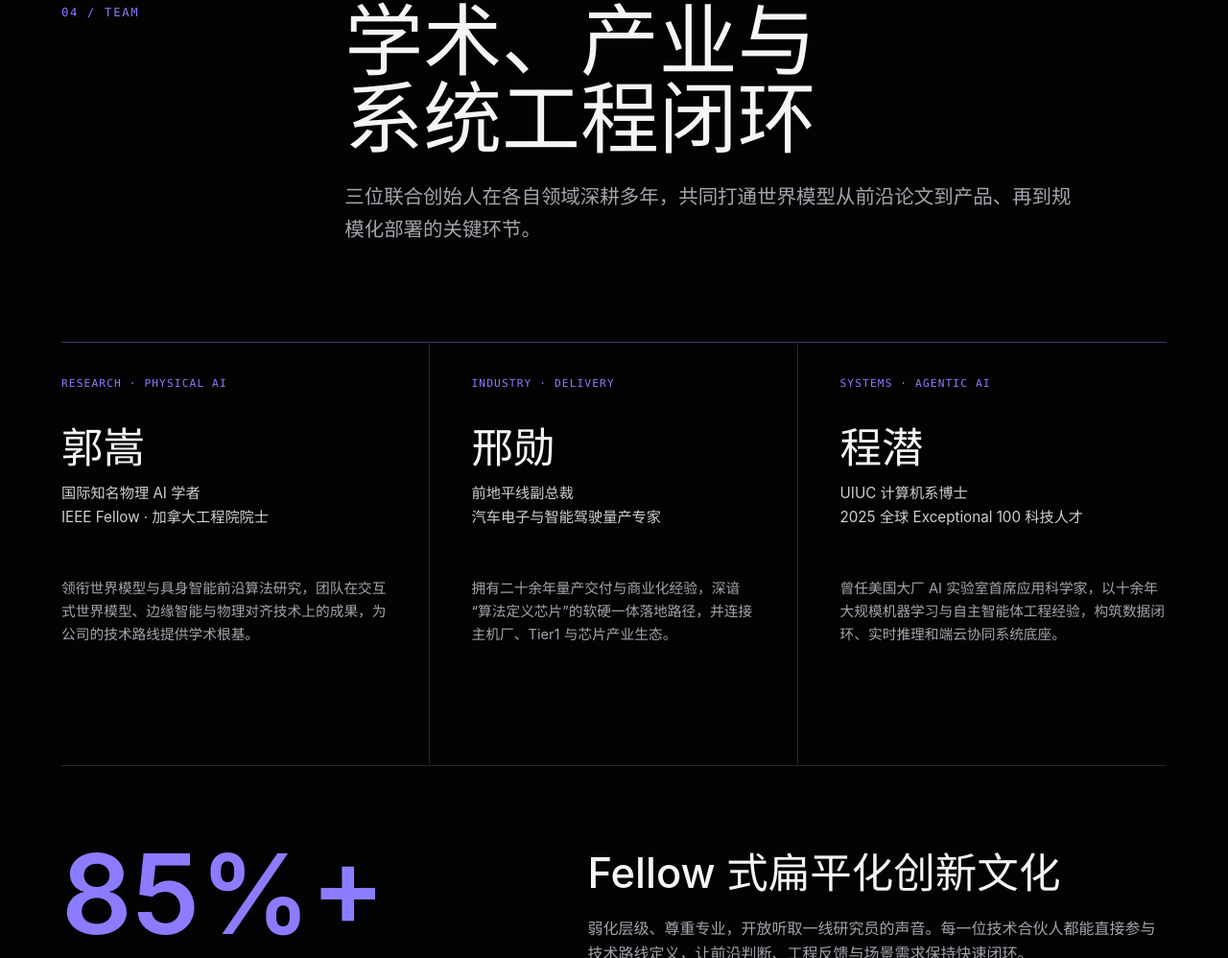
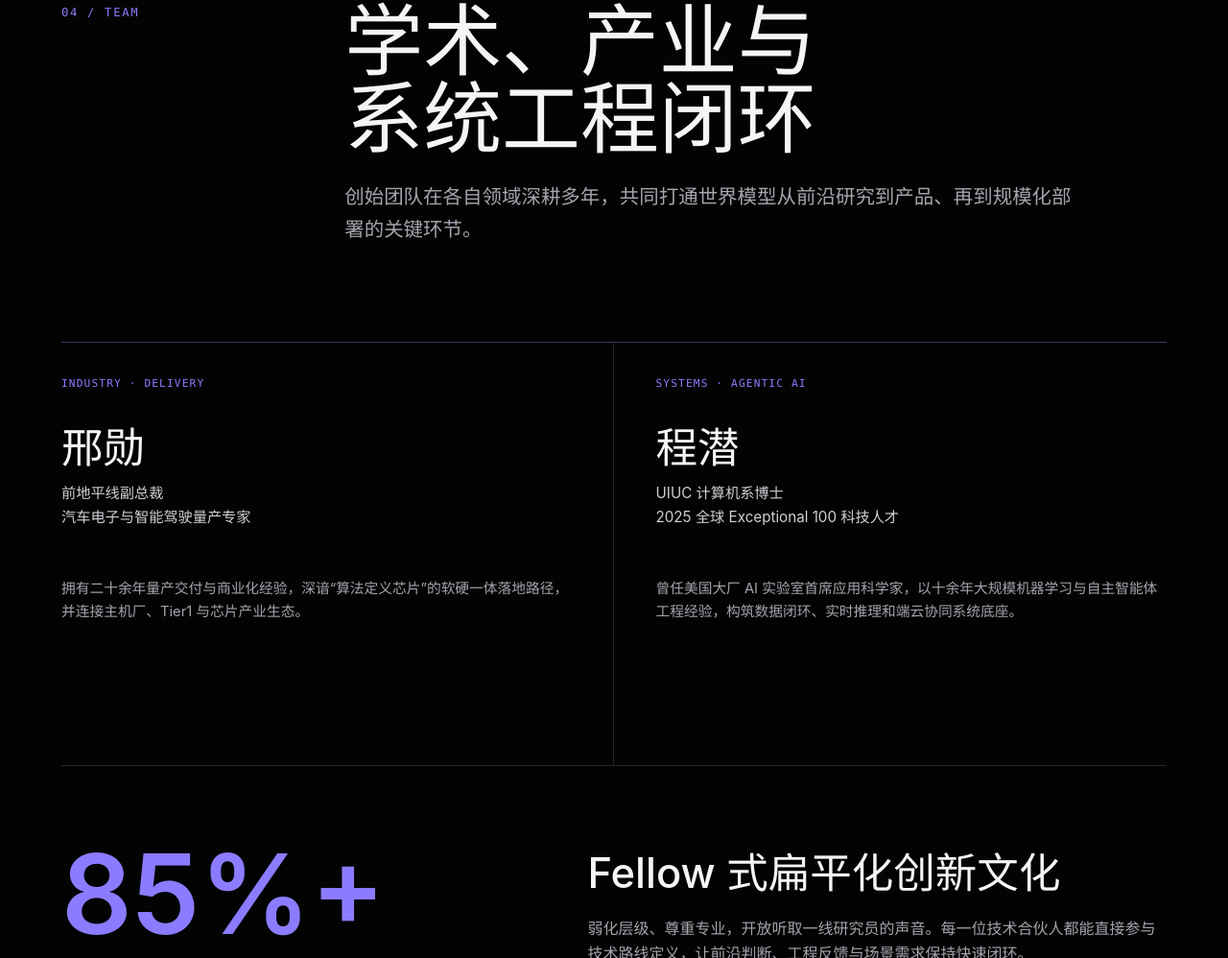
Before and after one commit to particle-world-ai/company-site, a plain HTML site: page index.html in a window 1280 px wide. Shown: the part 4588-5586 px from the top of the page at 96% size. Drawn offline with Linux system fonts and the light colour scheme.

Commit message:
Temporarily hide Song Guo founder profile

```diff
--- a/index.html
+++ b/index.html
@@ -643,7 +643,7 @@
 
       .team-grid {
         display: grid;
-        grid-template-columns: repeat(3, minmax(0, 1fr));
+        grid-template-columns: repeat(2, minmax(0, 1fr));
         border-top: 1px solid var(--line-strong);
         border-bottom: 1px solid var(--line);
       }
@@ -1302,17 +1302,19 @@
             <div class="section-index">04 / Team</div>
             <div>
               <h2 id="team-title" data-i18n="teamTitle">学术、产业与<br />系统工程闭环</h2>
-              <p data-i18n="teamLead">三位联合创始人在各自领域深耕多年，共同打通世界模型从前沿论文到产品、再到规模化部署的关键环节。</p>
+              <p data-i18n="teamLead">创始团队在各自领域深耕多年，共同打通世界模型从前沿研究到产品、再到规模化部署的关键环节。</p>
             </div>
           </div>
 
           <div class="team-grid reveal">
+            <!-- Temporarily hidden from the public website.
             <article class="leader">
               <div class="leader-role">Research · Physical AI</div>
               <h3 data-i18n="leader1Name">郭嵩</h3>
               <p class="leader-title" data-i18n="leader1Title">国际知名物理 AI 学者<br />IEEE Fellow · 加拿大工程院院士</p>
               <p class="leader-bio" data-i18n="leader1Bio">领衔世界模型与具身智能前沿算法研究，团队在交互式世界模型、边缘智能与物理对齐技术上的成果，为公司的技术路线提供学术根基。</p>
             </article>
+            -->
             <article class="leader">
               <div class="leader-role">Industry · Delivery</div>
               <h3 data-i18n="leader2Name">邢勋</h3>
@@ -1447,7 +1449,7 @@
         app5Title: `Smart Healthcare`,
         app5Text: `Use physically grounded information and temporal prediction to help medical devices understand dynamic processes and support efficient, interpretable applications.`,
         teamTitle: `A Closed Loop Across<br />Research, Industry, and Systems`,
-        teamLead: `Three co-founders with deep experience in complementary fields connect world-model research, product development, and deployment at scale.`,
+        teamLead: `The founding team brings deep experience across complementary fields, connecting frontier world-model research, product development, and deployment at scale.`,
         leader1Name: `Song Guo`,
         leader1Title: `Internationally Recognized Physical AI Scholar<br />IEEE Fellow · Fellow of the Canadian Academy of Engineering`,
         leader1Bio: `Leads frontier research in world models and embodied intelligence. His team's work in interactive world models, edge intelligence, and physical alignment provides the academic foundation for the company's technology direction.`,
```
